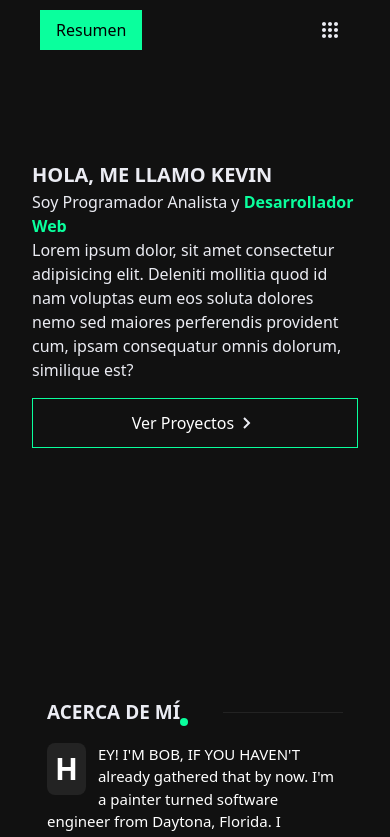
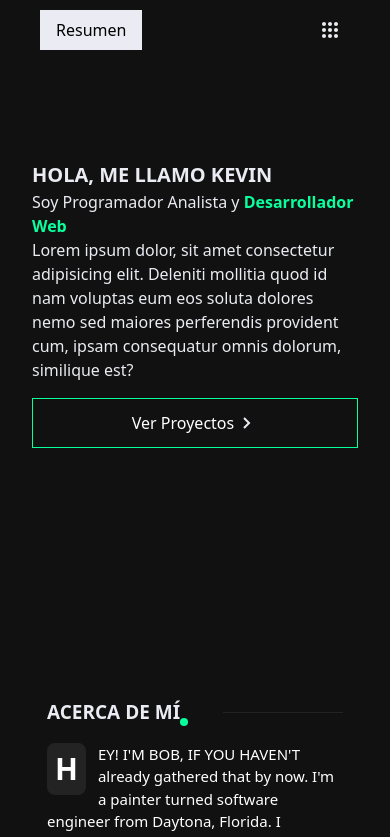
Before and after one commit to KvinPardo/portfolio-nuevo, a React (Vite) app: page / in a window 390 px wide. Shown: the top 837 px of the page. Built offline with nearby package versions, Linux system fonts and the light colour scheme.

Commit message:
btn mobile corregido

```diff
--- a/src/components/Header.jsx
+++ b/src/components/Header.jsx
@@ -48,7 +48,7 @@ const Header = () => {
           </a>
         </div>
         <div className="xl:flex">
-          <button className="bg-terciary p-2 px-4">Resumen</button>
+          <button className="bg-nav p-2 px-4">Resumen</button>
         </div>
 
         <div className="lg:hidden ">
--- a/src/components/NavMobile.jsx
+++ b/src/components/NavMobile.jsx
@@ -3,6 +3,7 @@ import { navData } from "../data";
 import { Link } from "react-scroll";
 import Social from "./Social";
 import { CgMenuGridO } from "react-icons/cg";
+import { MdClose } from 'react-icons/md'
 import { BiLogoGmail, BiWindowClose } from "react-icons/bi";
 
 const NavMobile = () => {
@@ -15,7 +16,7 @@ const NavMobile = () => {
         onClick={handleClick}
         className="xl:hidden cursor-pointer p-2 text-2xl text-nav hover:text-terciary"
       >
-        {!nav ? <CgMenuGridO /> : <BiWindowClose />}
+        {!nav ? <CgMenuGridO /> : <MdClose />}
       </div>
 
       <div
@@ -86,9 +87,7 @@ const NavMobile = () => {
             </Link>
           </li>
         </ul>
-        <div className="">
-          <Social />
-        </div>
+
       </div>
     </div>
   );
```
